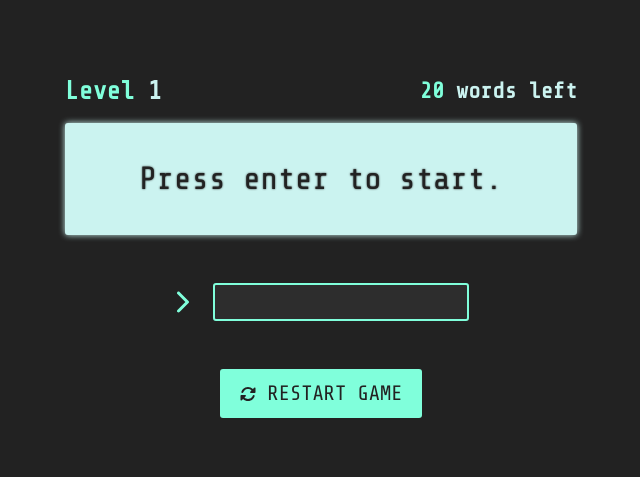
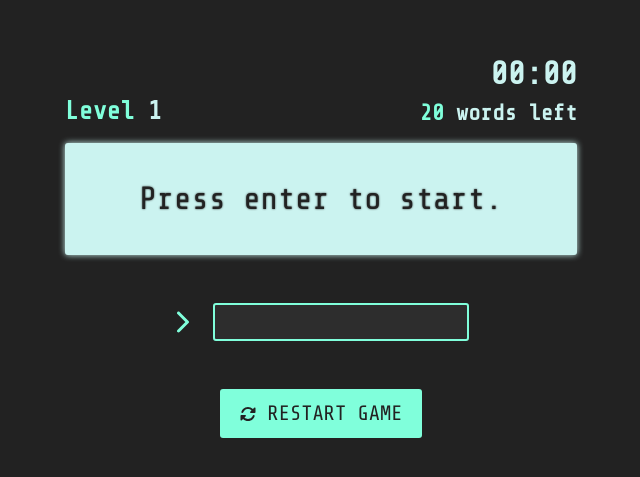
Before and after one commit to ramireznicc/typing-game, a React (Create React App) app: page /game in a window 1280 px wide. Shown: the part 153-630 px from the top of the page, without its empty margins (319-959 px from the left). Built offline with nearby package versions, Linux system fonts and the light colour scheme.

Commit message:
[feature] implement stopwatch to see how much time it takes the user to write the words in each level

```diff
--- a/src/components/words-screen/index.jsx
+++ b/src/components/display/index.jsx
@@ -1,14 +1,15 @@
-import { LevelTitle, WordsLeft } from "../index";
+import { LevelTitle, Stopwatch, WordsLeft } from "../index";
 
 import "./styles.css";
 
-function WordsScreen({
+function Display({
   level,
   wordsLeft,
   word,
   isLevelPassed,
   isGameStarted,
   winMessage,
+  isClockRunnig,
 }) {
   const getText = () => {
     if (!isGameStarted) {
@@ -24,9 +25,14 @@ function WordsScreen({
 
   return (
     <div className="screen-title-container">
-      <div className="level-words-container">
-        <LevelTitle level={level} />
-        <WordsLeft wordsLeft={wordsLeft} />
+      <div className="top-container">
+        <div>
+          <LevelTitle level={level} />
+        </div>
+        <div className="clock-words-container">
+          <Stopwatch isRunning={isClockRunnig} />
+          <WordsLeft wordsLeft={wordsLeft} />
+        </div>
       </div>
       <div className={"screen" + (isLevelPassed ? " winner" : "")}>
         <p className={"text " + getText().class}>{getText().text}</p>
@@ -35,4 +41,4 @@ function WordsScreen({
   );
 }
 
-export default WordsScreen;
+export default Display;
--- a/src/components/words-screen/styles.css
+++ b/src/components/display/styles.css
@@ -7,11 +7,18 @@
   gap: 18px;
 }
 
-.level-words-container {
+.top-container {
   display: flex;
   width: 100%;
-  align-items: center;
+  align-items: flex-end;
   justify-content: space-between;
+}
+
+.clock-words-container {
+  display: flex;
+  flex-direction: column;
+  align-items: flex-end;
+  gap: 0.5rem;
 }
 
 .screen {
--- a/src/components/index.js
+++ b/src/components/index.js
@@ -1,5 +1,6 @@
-export { default as WordsScreen } from "./words-screen/index.jsx";
+export { default as Display } from "./display/index.jsx";
 export { default as Input } from "./input/index.jsx";
 export { default as Button } from "./button/index.jsx";
 export { default as LevelTitle } from "./level-title/index.jsx";
 export { default as WordsLeft } from "./words-left/index.jsx";
+export { default as Stopwatch } from "./stopwatch/index.jsx";
--- /dev/null
+++ b/src/components/stopwatch/index.jsx
@@ -0,0 +1,36 @@
+import { useState, useEffect } from "react";
+
+import "./styles.css";
+
+function Stopwatch({ isRunning }) {
+  const [counter, setCounter] = useState(0);
+  useEffect(() => {
+    let interval;
+    if (isRunning) {
+      interval = setInterval(() => {
+        setCounter((prev) => prev + 1);
+      }, 1000);
+    } else {
+      clearInterval(interval);
+    }
+    return () => clearInterval(interval);
+  }, [isRunning]);
+
+  const formatTime = (totalTime) => {
+    const minutes = Math.floor(totalTime / 60)
+      .toString()
+      .padStart(2, "0");
+    const seconds = (totalTime % 60).toString().padStart(2, "0");
+    return `${minutes}:${seconds}`;
+  };
+
+  return (
+    <div>
+      <h2 className={"stopwatch" + (isRunning ? " started" : "")}>
+        {formatTime(counter)}
+      </h2>
+    </div>
+  );
+}
+
+export default Stopwatch;
--- /dev/null
+++ b/src/components/stopwatch/styles.css
@@ -0,0 +1,9 @@
+.stopwatch {
+  color: var(--secondary-color);
+  font-size: 2rem;
+}
+
+.started {
+  animation: headShake 2s infinite;
+  color: var(--primary-color);
+}
--- a/src/pages/game/index.jsx
+++ b/src/pages/game/index.jsx
@@ -1,7 +1,7 @@
 import { useEffect, useState } from "react";
 
 import LEVEL_DATA from "../../data/level-data.json";
-import { WordsScreen, Input, Button } from "../../components";
+import { Display, Input, Button } from "../../components";
 import "./styles.css";
 
 function Game() {
@@ -13,6 +13,7 @@ function Game() {
   const [currentWordIndex, setCurrentWordIndex] = useState(0);
   const [userInput, setUserInput] = useState("");
   const wordsLeft = words.length - currentWordIndex;
+  const [isClockRunnig, setIsClockRunning] = useState(false);
 
   const onHandleChangeText = (event) => {
     setUserInput(event.target.value);
@@ -86,18 +87,34 @@ function Game() {
     if (isGameStarted && currentWordIndex === words.length) {
       setIsLevelPassed(true);
     }
-  }, [userInput, words, currentWordIndex, wordsLeft, isGameStarted]);
+
+    if (isGameStarted) {
+      setIsClockRunning(true);
+    }
+
+    if (isLevelPassed) {
+      setIsClockRunning(false);
+    }
+  }, [
+    userInput,
+    words,
+    currentWordIndex,
+    wordsLeft,
+    isGameStarted,
+    isLevelPassed,
+  ]);
 
   return (
     <div className="container game-animation">
       <div className="container-margins">
-        <WordsScreen
+        <Display
           word={words[currentWordIndex]}
           level={level}
           wordsLeft={wordsLeft}
           winMessage={winMessage}
           isLevelPassed={isLevelPassed}
           isGameStarted={isGameStarted}
+          isClockRunnig={isClockRunnig}
         />
         <Input
           value={userInput}
--- a/src/pages/home/styles.css
+++ b/src/pages/home/styles.css
@@ -23,6 +23,7 @@
 
 .home-container h3 {
   font-size: 3rem;
+  text-shadow: var(--text-shadow);
   animation: hinge 3s ease-in-out 2s;
   cursor: default;
 }
```
